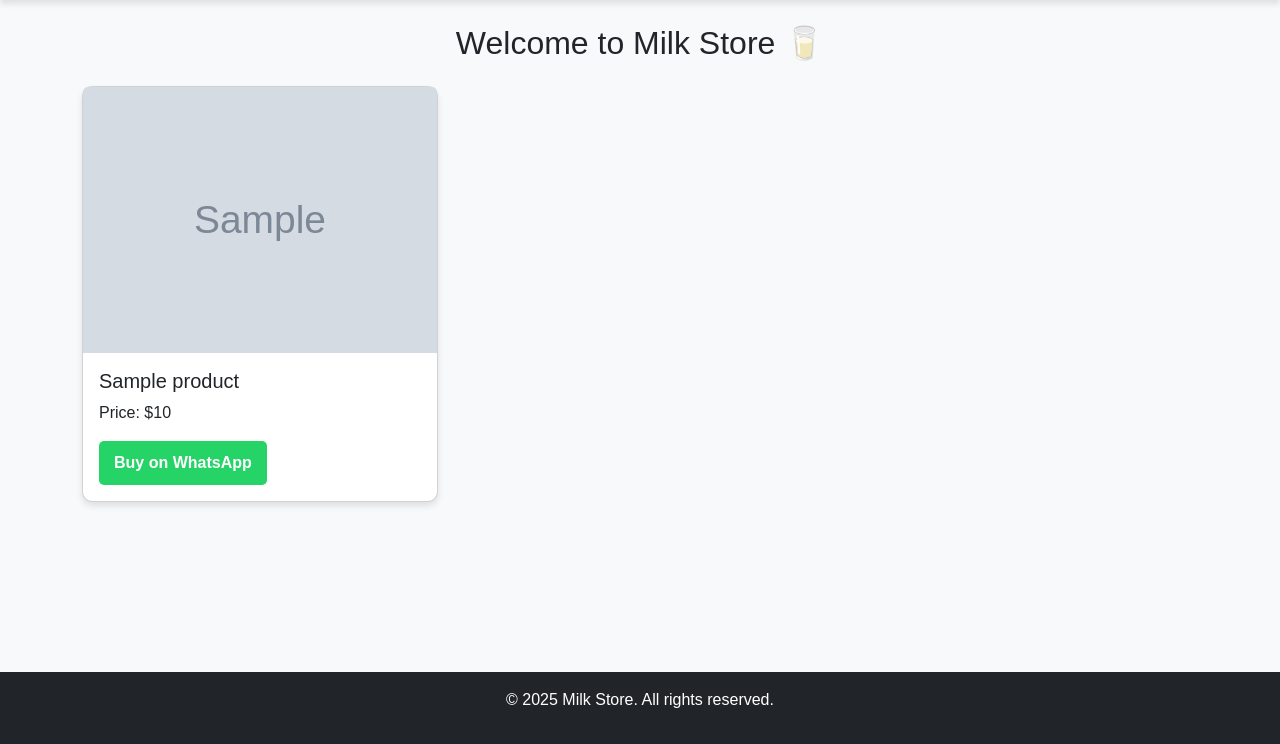
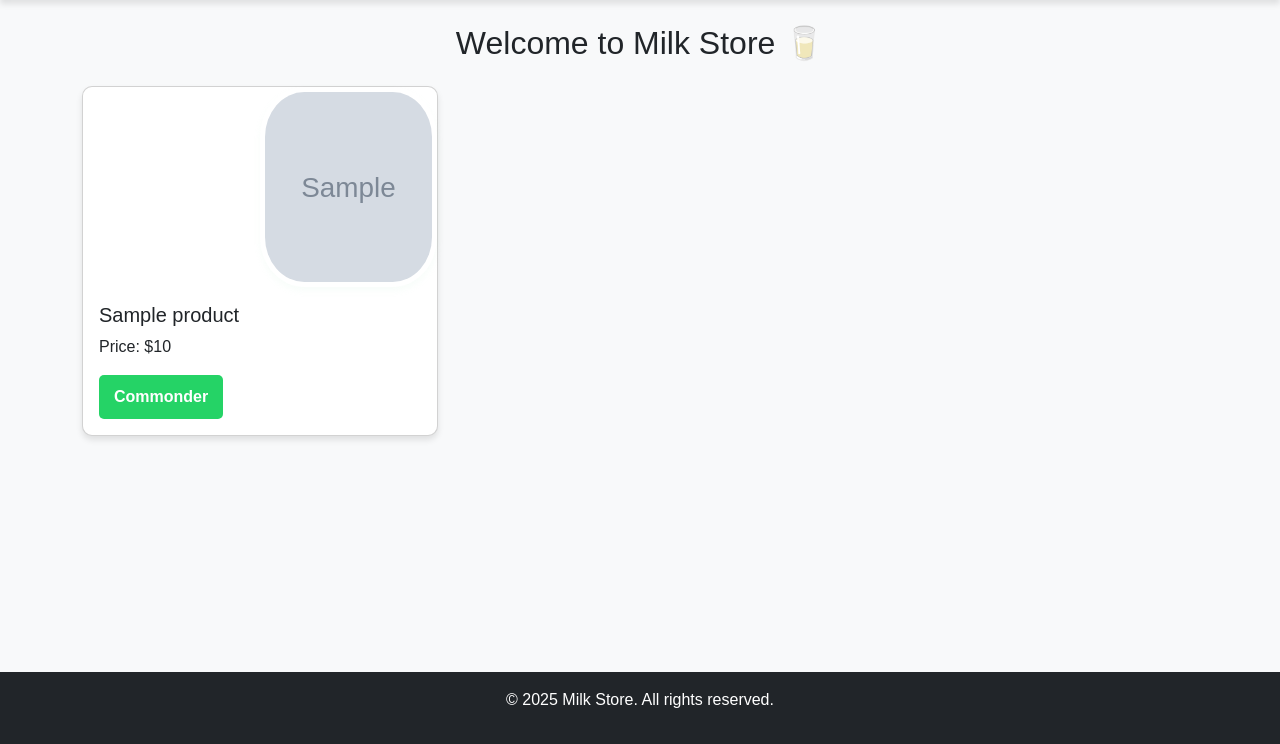
Before and after one commit to AghoujdamEttijani/flaskwebapp, a Flask app: page / in a window 1280 px wide. Shown: the part 56-800 px from the top of the page. Run offline with Flask 3, Linux system fonts and the light colour scheme; grey boxes marked "Sample" are stand-in pictures; a database or web service that is not in the repository returns one stand-in record (values such as "Sample title"); some libraries are stand-ins or nearby versions.

Commit message:
update css and html files

```diff
--- a/static/style.css
+++ b/static/style.css
@@ -28,21 +28,29 @@ footer {
 
 .card:hover {
     transform: scale(1.05);
-    background-color: #d1ea93;  /* Brighter light green */
+    background-color: #f4f8f8;  /* Brighter light green */
     border: 1px solid #2f663c;  /* Darker green border */
 }
-
+.card-img-top{
+    width: 50%;
+    height: 200px; /* Adjust based on your image size */
+    margin-left: 50%;
+    padding: 5px;
+    border-radius: 25%;
+    box-shadow: 0 4px 6px rgba(190, 240, 207, 0.1);
+    transition: transform 0.2s ease-in-out, background-color 0.3s ease-in
+}
 /* Buttons */
 .btn {
     border-radius: 5px;
 }
  /* div Error  */
  .floating-alert {
-    background-color:red ;
+    background-color:rgb(243, 128, 128) ;
     border-radius: 20px;
     padding: 5px;
-    margin-top: 10px;
-    margin-bottom: 10px"
+
+    margin-bottom: 5px"
  }
  .update-btn{
     border-radius: 20px;
--- a/templates/index.html
+++ b/templates/index.html
@@ -12,18 +12,21 @@
                     <div class="card-body">
                         <h5 class="card-title">{{ product.name }}</h5>
                         <p class="card-text">Price: ${{ product.price }}</p>
+
                         {% if 'user' in session and session['role'] == 'user' %}
                             <a href="{{ url_for('buy_product', product_id=product._id) }}" class="btn btn-primary">Buy</a>
-                        {% endif %}
-                        {% if 'user' in session and session['role'] == 'admin' %}
+
+                        {% elif 'user' in session and session['role'] == 'admin' %}
                             <a href="{{ url_for('update_product', product_id=product._id) }}" class="btn btn-warning">Edit</a>
                             <a href="{{ url_for('delete_product', product_id=product._id) }}" class="btn btn-danger">Delete</a>
-                        {% endif %}
+
+                        {% else %}
                          <!-- WhatsApp Buy Button -->
-                    <a href="https://api.whatsapp.com/send?phone=212698815095&text=Je%20veux%20achete%20{{ product.name }}%20avec%20{{ product.price }}Dhs%20."
-                        target="_blank" class="whatsapp-button">
-                        Buy on WhatsApp
-                    </a>
+                            <a href="https://api.whatsapp.com/send?phone=212698815095&text=Je%20veux%20achete%20{{ product.name }}%20avec%20{{ product.price }}Dhs%20."
+                                target="_blank" class="whatsapp-button">
+                                Commonder
+                            </a>
+                         {% endif %}
                 </div>
             </div>
         </div>
```
Also changed, not shown: templates/register.html (+7 -6 lines).
